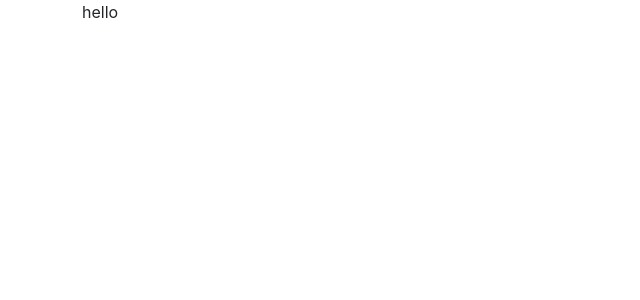
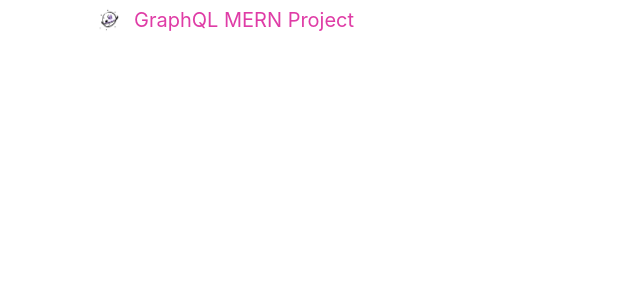
Before and after one commit to yoshino9397/Learning_of_GraphQL, a React (Create React App) app in the folder client/: page / in a window 1280 px wide. Shown: the top 300 px of the page, without its empty margins (0-640 px from the left). Built offline with nearby package versions, Linux system fonts and the light colour scheme; the HTML template or start-up script is replaced by a standard one.

Commit message:
Setting up Apollo

```diff
--- a/client/src/App.js
+++ b/client/src/App.js
@@ -1,8 +1,20 @@
+import Header from "./components/Header";
+import { ApolloProvider, ApolloClient, InMemoryCache } from "@apollo/client";
+
+const client = new ApolloClient({
+  uri: "http://localhost:8800/graphql",
+  cache: new InMemoryCache(),
+});
+
 function App() {
   return (
-    <div className="container">
-      hello
-    </div>
+    <>
+      <ApolloProvider client={client}>
+        <div className="container">
+          <Header />
+        </div>
+      </ApolloProvider>
+    </>
   );
 }
 
--- a/client/src/components/Header.jsx
+++ b/client/src/components/Header.jsx
@@ -0,0 +1,18 @@
+import logo from "./assets/logo.png";
+
+const Header = () => {
+  return (
+    <nav className="navbar mb-4 p-0">
+      <div className="container">
+        <a className="navbar-brand" href="/">
+          <div className="d-flex">
+            <img src={logo} alt="logo" className="mr-2" />
+            <div>GraphQL MERN Project</div>
+          </div>
+        </a>
+      </div>
+    </nav>
+  );
+};
+
+export default Header;
```
Also changed, not shown: client/src/components/assets/logo.png (added).
